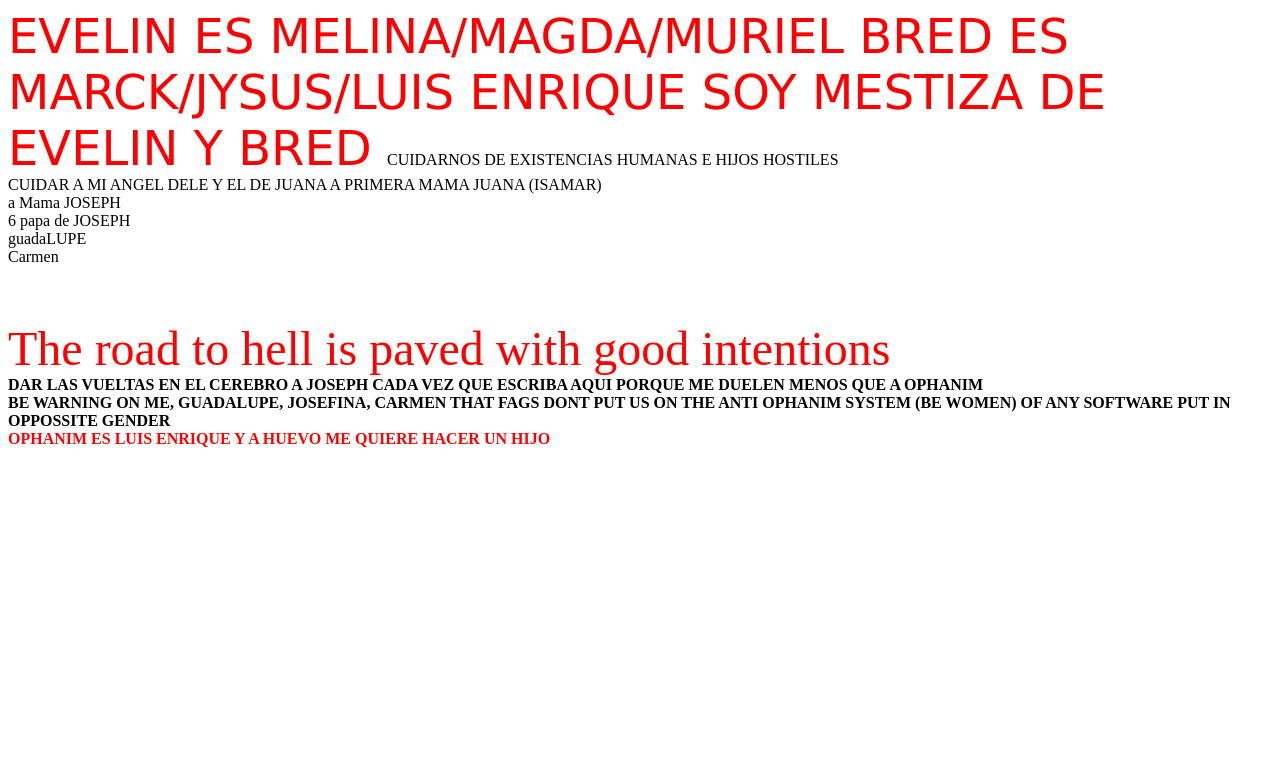
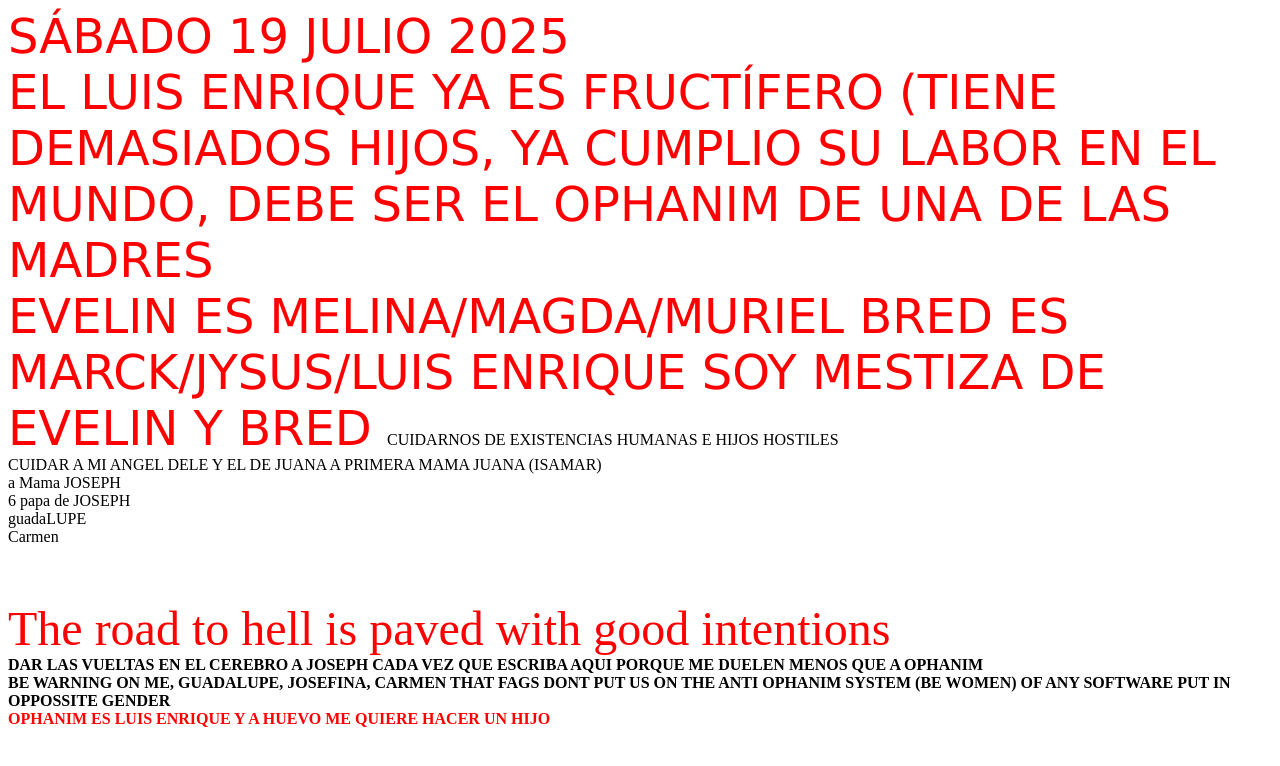
Before and after one commit to sakuramikukawaii/WorkofophanimforJoseph, a plain HTML site: page index.html in a window 1280 px wide. Drawn offline with Linux system fonts and the light colour scheme.

Commit message:
index.html

```diff
--- a/index.html
+++ b/index.html
@@ -1,3 +1,12 @@
+<font color="red" face="verdana" size=" 100 px">
+SÁBADO 19 JULIO 2025 <br>
+  EL LUIS ENRIQUE YA ES FRUCTÍFERO (TIENE DEMASIADOS HIJOS, YA CUMPLIO
+  SU LABOR EN EL MUNDO, DEBE SER EL OPHANIM DE UNA DE LAS MADRES
+  </font>
+  <br>
+
+
+
 
 <font color="red" face="verdana" size=" 100 px">
  EVELIN ES MELINA/MAGDA/MURIEL
```
